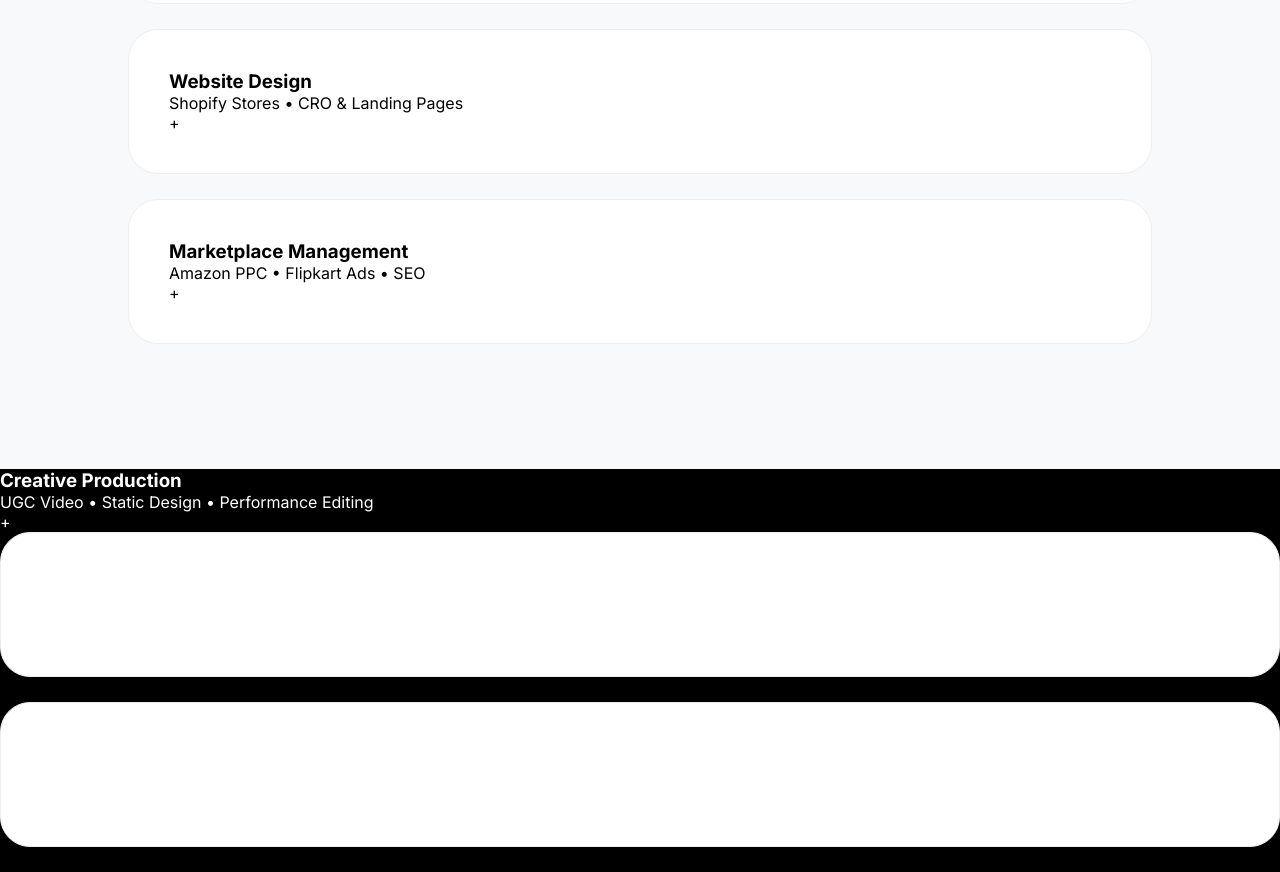
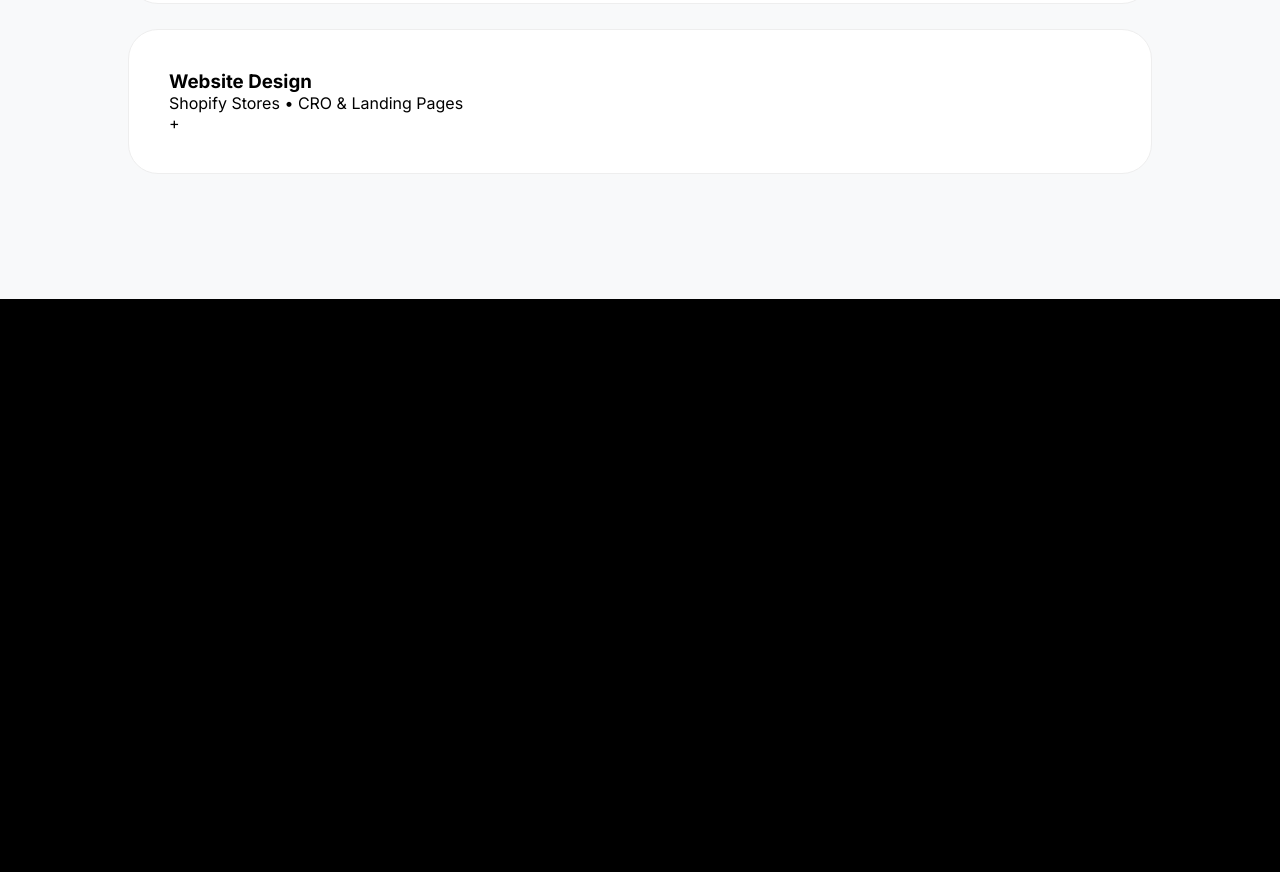
Before and after one commit to manviverma25/Upthrust-webpage, a plain HTML site: page index.html in a window 1280 px wide. Shown: the part 1571-2443 px from the top of the page. After the commit the page ends 1870 px from the top, so only its background shows below. Drawn offline with nearby package versions, Linux system fonts and the light colour scheme.

Commit message:
Remove service cards from index.html
Removed multiple service cards from the services section in index.html.

```diff
--- a/index.html
+++ b/index.html
@@ -131,64 +131,6 @@
             </div>
         </div>
 
-        <div class="service-card">
-            <div class="service-header">
-                <div class="service-main-info">
-                    <h3>Marketplace Management</h3>
-                    <p class="sub-text">Amazon PPC • Flipkart Ads • SEO</p>
-                </div>
-                <div class="plus-icon">+</div>
-            </div>
-            <div class="service-body">
-                <p>Dominate rankings on Amazon and Flipkart while maintaining a lower ACoS.</p>
-                <button class="service-cta">Show Us 🚀 How To Scale</button>
-            </div>
-        </div>
-    </section>
-
-
-     <div class="service-header">
-                <div class="service-main-info">
-                    <h3>Creative Production</h3>
-                    <p class="sub-text">UGC Video • Static Design • Performance Editing</p>
-                </div>
-                <div class="plus-icon">+</div>
-            </div>
-            <div class="service-body">
-                <p>Tested on $50M+ spend to find your winning ad hooks and scroll-stoppers.</p>
-                <button class="service-cta">Show Us 🚀 How To Scale</button>
-            </div>
-        </div>
-
-        <div class="service-card">
-            <div class="service-header">
-                <div class="service-main-info">
-                    <h3>Website Design</h3>
-                    <p class="sub-text">Shopify Stores • CRO & Landing Pages</p>
-                </div>
-                <div class="plus-icon">+</div>
-            </div>
-            <div class="service-body">
-                <p>Conversion-focused Shopify stores built for maximum speed and checkout efficiency.</p>
-                <button class="service-cta">Show Us 🚀 How To Scale</button>
-            </div>
-        </div>
-
-        <div class="service-card">
-            <div class="service-header">
-                <div class="service-main-info">
-                    <h3>Marketplace Management</h3>
-                    <p class="sub-text">Amazon PPC • Flipkart Ads • SEO</p>
-                </div>
-                <div class="plus-icon">+</div>
-            </div>
-            <div class="service-body">
-                <p>Dominate rankings on Amazon and Flipkart while maintaining a lower ACoS.</p>
-                <button class="service-cta">Show Us 🚀 How To Scale</button>
-            </div>
-        </div>
-    </section>
-
 
 
     <script>
```
